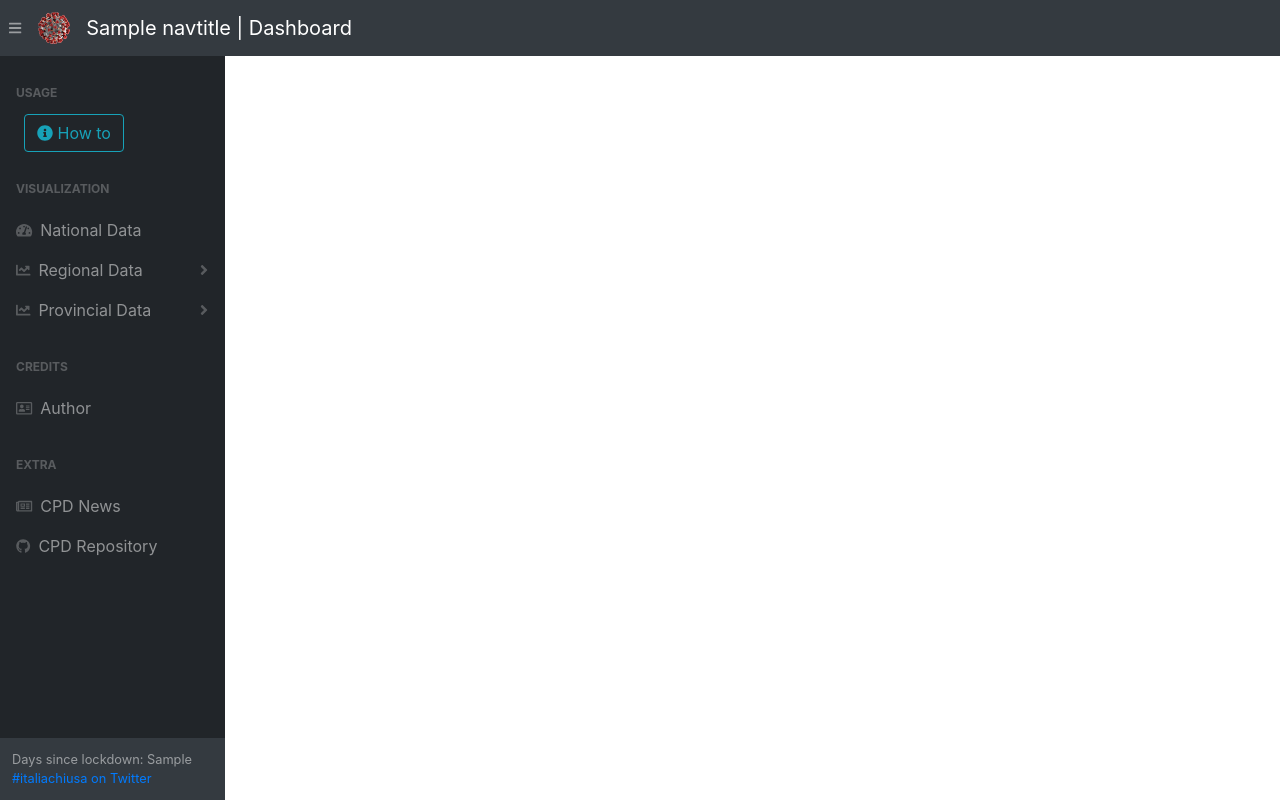
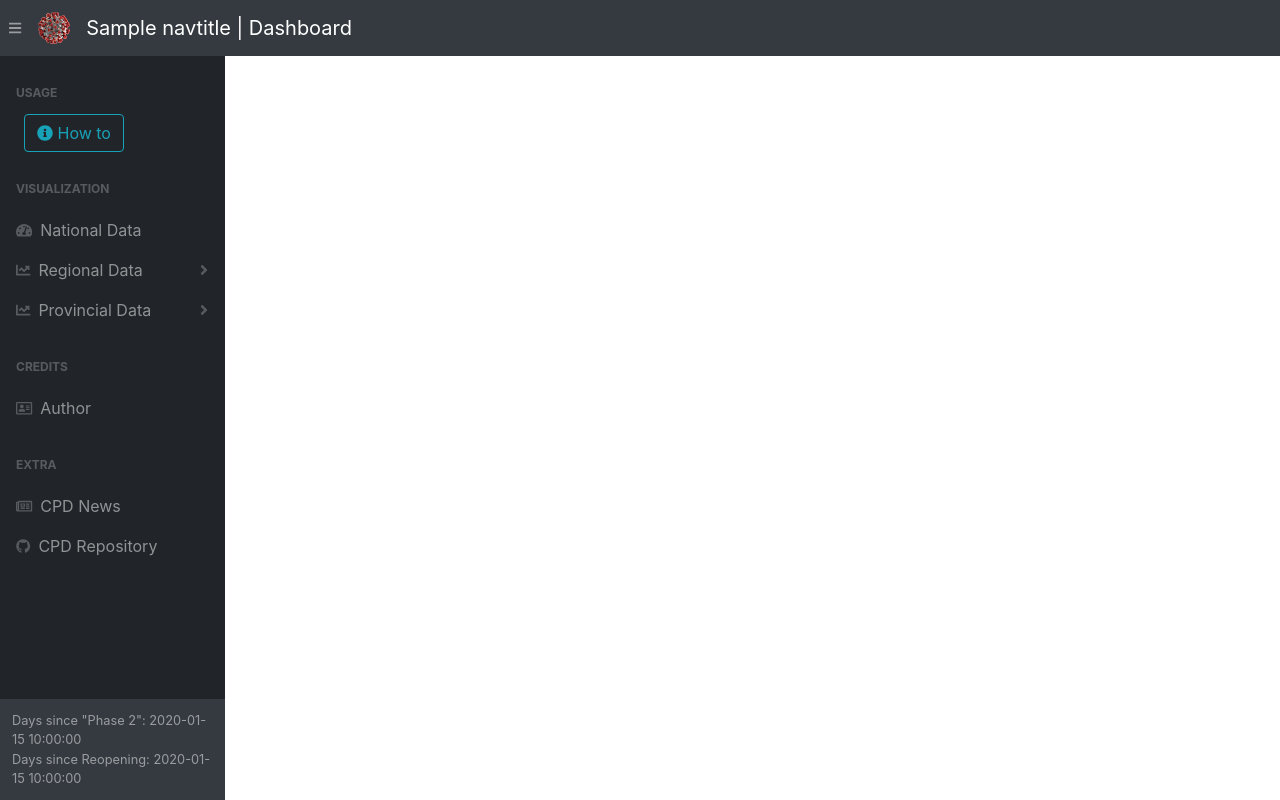
Before and after one commit to fabriziomiano/covidashit, a Flask app: template covidashit/templates/layout.html in a window 1280 px wide. Run offline with Flask 2, Linux system fonts and the light colour scheme; the template is opened without the code that fills it: most values are stand-ins (such as "Sample title", 1, 10 or a date in 2020); parts of the project's set-up code (start-up, migrations or seed data) failed here and were passed over; some libraries are stand-ins or nearby versions.

Commit message:
replace days since lockdown with days since phase 2 and reopening

```diff
--- a/covidashit/templates/base/sidebar.html
+++ b/covidashit/templates/base/sidebar.html
@@ -68,10 +68,8 @@
 
         <!-- footer sidebar-->
         <div class="sb-sidenav-footer">
-            <div class="small">{{ _('Days since lockdown') }}: {{ lockdown_days }}
-                <a href="https://twitter.com/hashtag/italiachiusa"
-                   target="_blank"> {{ _("#italiachiusa on Twitter") }}</a>
-            </div>
+            <div class="small">{{ _('Days since "Phase 2"') }}: {{ days_since_phase2 }}</div>
+            <div class="small">{{ _('Days since Reopening') }}: {{ days_since_reopening }}</div>
         </div>
     </nav>
 </div>
```
